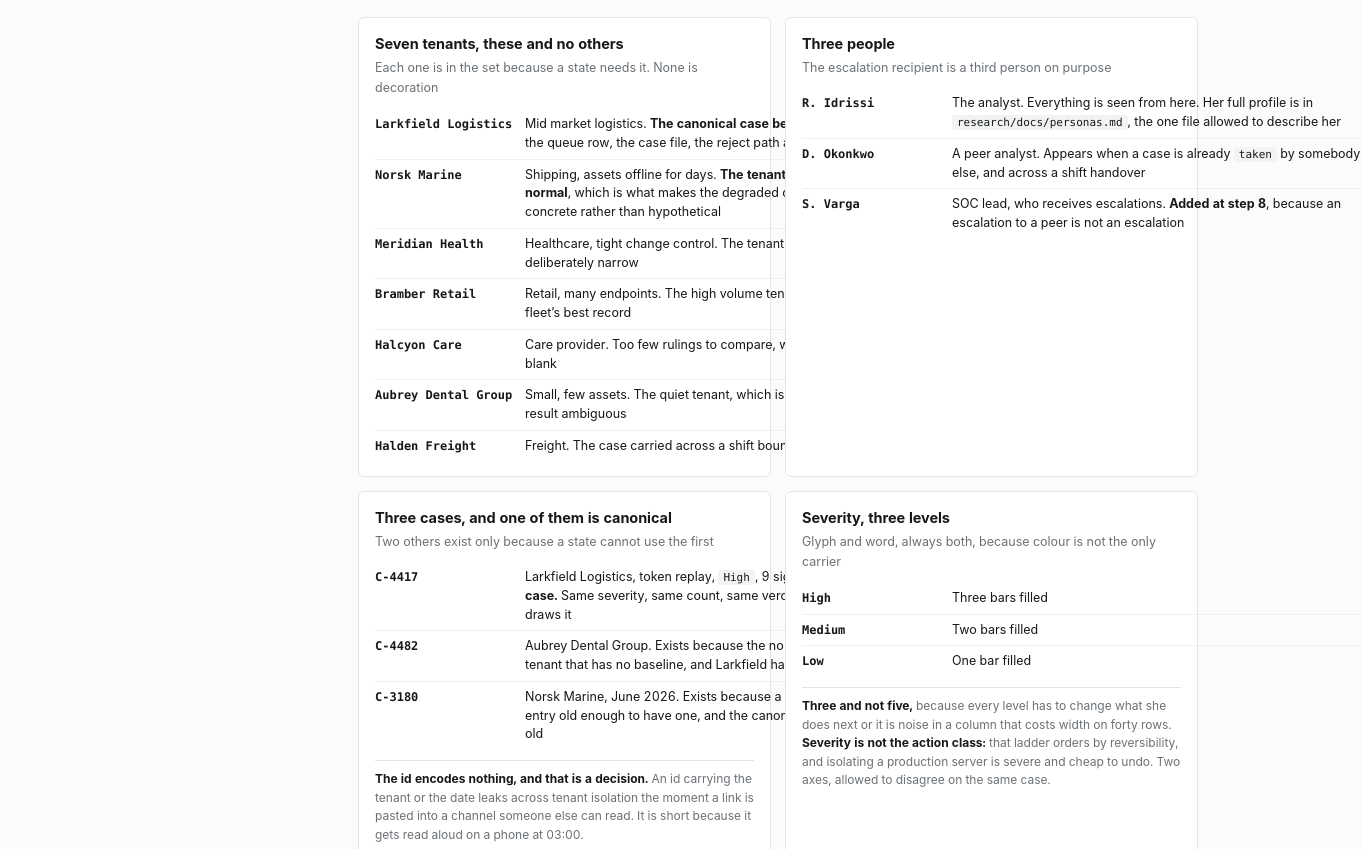
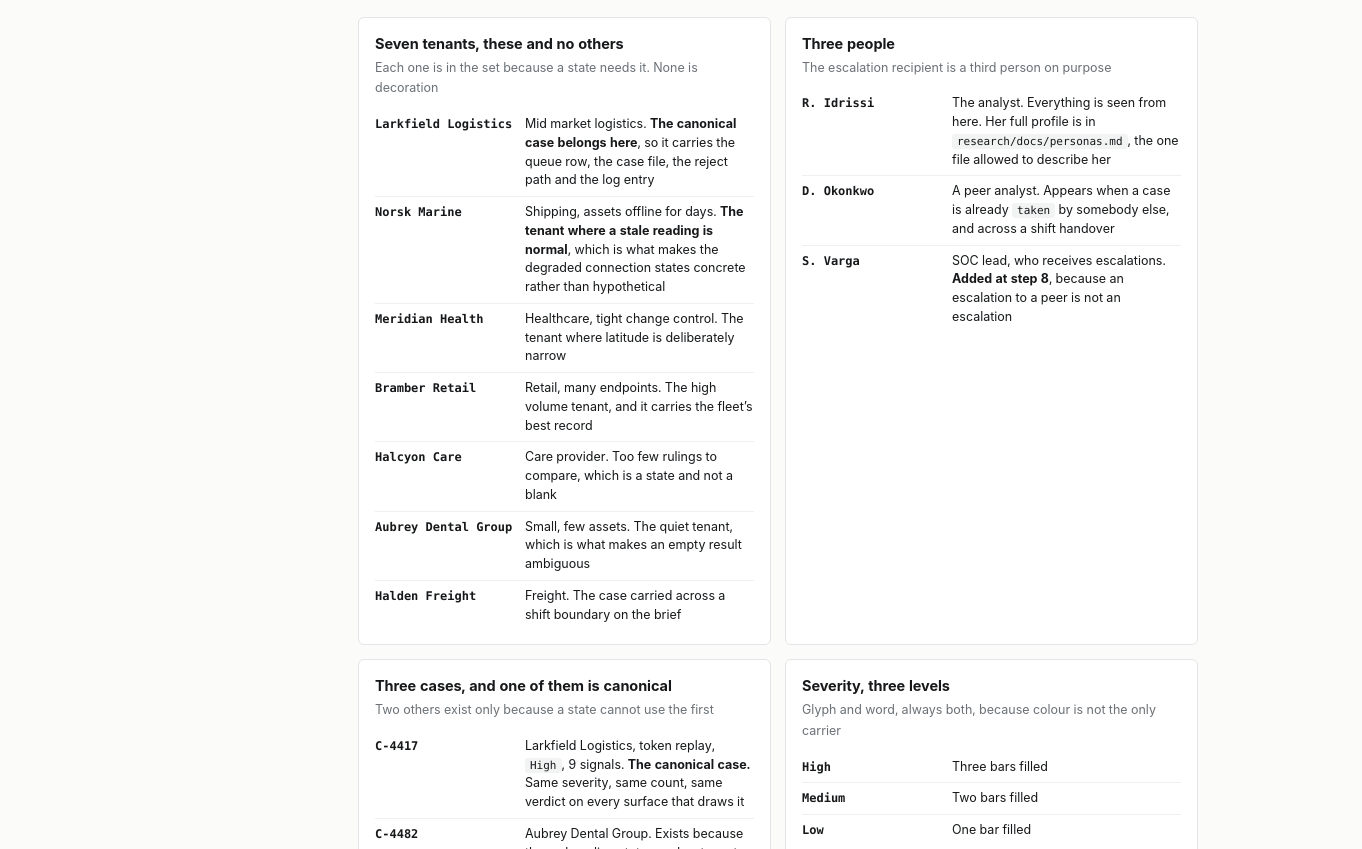
Before and after one commit to sergiodesign4u-dot/harrier, a website: page wireframes/overview.html in a window 1280 px wide. Shown: the part 4134-4983 px from the top of the page, 1362 px wide, since content can reach past the window. Drawn offline with Linux system fonts and the light colour scheme.

Commit message:
Hub: unset the 560px min-width research/_page.css puts on every bare table

```diff
--- a/wireframes/overview.html
+++ b/wireframes/overview.html
@@ -92,7 +92,9 @@ kbd{font:600 11px/1.6 var(--mono);border:1px solid var(--rule);border-bottom-wid
 .fx > article.fx-wide{grid-column:1 / -1}
 .fx h3{margin:0 0 2px;font-size:14.5px}
 .fx .fxsub{margin:0 0 10px;font-size:12.5px;color:var(--faint)}
-.fx table{width:100%;table-layout:fixed;border-collapse:collapse;font-size:12.5px}
+/* research/_page.css sets min-width:560px on the bare `table` element, which is wider than
+   a card in this grid. Page-local components have to unset it, not just set width */
+.fx table{width:100%;min-width:0;table-layout:fixed;border-collapse:collapse;font-size:12.5px}
 .fx td{border-top:1px solid var(--rule);padding:6px 0;vertical-align:top;overflow-wrap:anywhere}
 .fx tr:first-child td{border-top:none}
 .fx td:first-child{width:150px;padding-right:12px}
```
